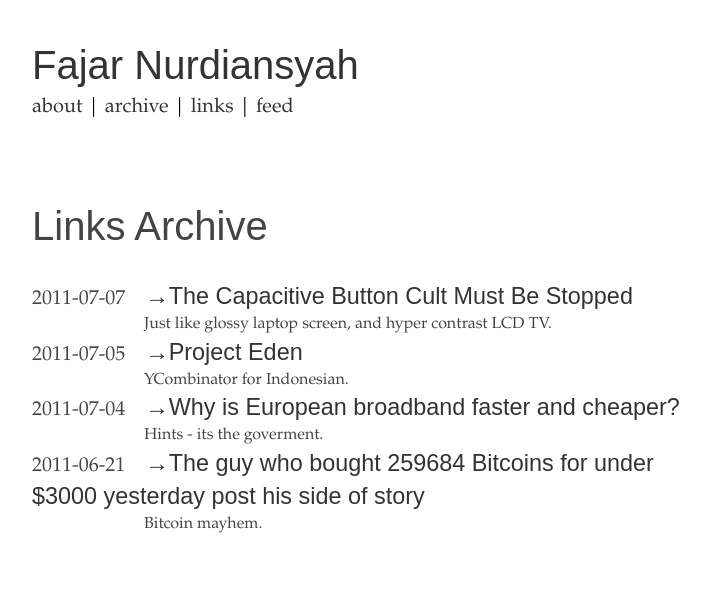
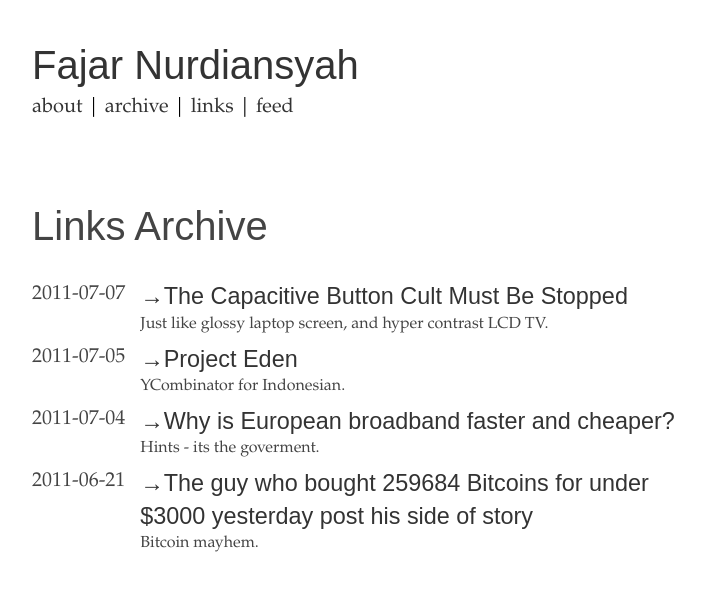
Before and after one commit to fajarnurdiansyah/fajarnurdiansyah.github.com, a Jekyll site: the page built from links/index.html, in a window 1280 px wide. Shown: the top 591 px of the page, without its empty margins (282-992 px from the left). Built offline with Jekyll 4.4.1, drawn with Linux system fonts in a browser that asks for light colours; some web fonts are replaced; Markdown is read by kramdown in place of the engine named in the settings.

Commit message:
move styling to css

```diff
--- a/archive.html
+++ b/archive.html
@@ -9,11 +9,11 @@ permalink: /archive/
     <div>
 		<div>
 		{% if post.link == null %}
-			<div style="display:block;float:left;clear:left;">
+			<div class="archivedate">
                 {{post.date | date: "%Y-%m-%d"}}
             </div>
-            <div style="display:block;float:left;margin-left:15px;margin-bottom:7px;">
-                <h3 style="margin: 0px;">{% if post.link %}<a href="{{post.link}}">→</a>{% endif %}<a href="{{post.url}}">{{ post.title }}</a></h3>
+            <div class="archivepost">
+                <h3 style="">{% if post.link %}<a href="{{post.link}}">→</a>{% endif %}<a href="{{post.url}}">{{ post.title }}</a></h3>
                 {% if post.intro %}
                     <div style="float:left; font-size: 80%;">
                         {{post.intro}}
--- a/css/style.css
+++ b/css/style.css
@@ -106,10 +106,12 @@ a:hover, article a:hover, .posttitle a:hover{
 .border  p{
 	margin: 0;
 }
+
 .inline {
 	display: inline;
 	float: right;
 }
+
 .newer{
 	float: left;
 }
@@ -117,3 +119,16 @@ a:hover, article a:hover, .posttitle a:hover{
 .older{
 	float: right;
 }
+
+.archivedate{
+	display:block;float:left;clear:left;
+}
+
+.archivepost{
+	display:block;float:left;margin-left:15px;margin-bottom:7px;
+	width: 540px;
+}
+
+.archivepost h3{
+	margin: 0px;
+}
--- a/links/index.html
+++ b/links/index.html
@@ -8,12 +8,17 @@ title: Fajar Nurdiansyah
     <div>
 		<div>
 		{% if post.link %}
-			{{post.date | date: "%Y-%m-%d"}} &nbsp; &nbsp;<h3 style="display:inline;">{% if post.link %}<a href="{{post.link}}">→</a>{% endif %}<a href="{{post.url}}">{{ post.title }}</a></h3>
-			{% if post.intro %}
-			<div style="padding-left:112px; font-size: 80%;">
-			{{post.intro}}
+			<div class="archivedate">
+				{{post.date | date: "%Y-%m-%d"}}
 			</div>
-			{% endif %}
+			<div class="archivepost">
+				<h3>{% if post.link %}<a href="{{post.link}}">→</a>{% endif %}<a href="{{post.url}}">{{ post.title }}</a></h3>
+				{% if post.intro %}
+					<div style="font-size: 80%;">
+						{{post.intro}}
+					</div>
+				{% endif %}
+			</div>
 		{% endif %}
 		</div>
 	</div>
```
